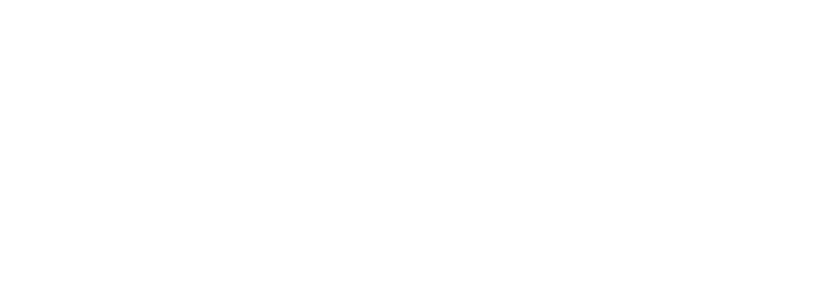
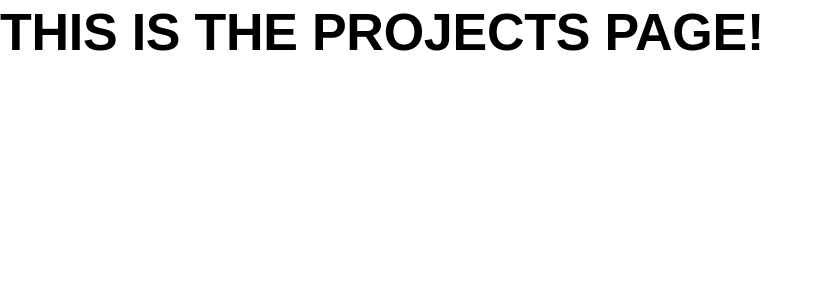
Before and after one commit to AplUSAndmINUS/terence-waters-ionic, a React (Create React App) app: page /projects in a window 1280 px wide. Shown: the top 300 px of the page, without its empty margins (0-823 px from the left). Built offline with nearby package versions, Linux system fonts and the light colour scheme; a web font is replaced by a local one.

Commit message:
added fallback and redirects for 404

```diff
--- a/src/App.tsx
+++ b/src/App.tsx
@@ -14,6 +14,7 @@ import Music from './pages/Music/Music';
 import NotFound from './pages/404/404';
 import Photography from './pages/Projects/Photography/Photography';
 import Portfolio from './pages/Portfolio/Portfolio';
+import Projects from './pages/Projects/Projects';
 import SkinPage from './pages/SkinPage/SkinPage';
 import './theme/main.scss';
 
@@ -45,9 +46,7 @@ const App: React.FC = () => (
     <IonReactRouter>
       <IonRouterOutlet>
         <Route exact path="/" component={SkinPage} />
-        <Route exact path="/home">
-          <Redirect to="/" />
-        </Route>
+        <Route exact path="/home" render={() => <Redirect to="/" />} />
         <Route exact path="/404" component={NotFound} />
         <Route exact path="/about" component={About} />
         <Route exact path="/portfolio/artwork" component={Artwork} />
@@ -60,6 +59,8 @@ const App: React.FC = () => (
         <Route exact path="/music" component={Music} />
         <Route exact path="/portfolio/photography" component={Photography} />
         <Route exact path="/portfolio" component={Portfolio} />
+        <Route exact path="/projects" component={Projects} />
+        <Route render={() => <Redirect to="/404" />} />
       </IonRouterOutlet>
     </IonReactRouter>
   </IonApp>
--- /dev/null
+++ b/src/pages/Projects/Projects.tsx
@@ -0,0 +1,9 @@
+import React from 'react';
+
+export const Projects: React.FC = () => {
+  return (
+    <h1>This is the Projects Page!</h1>
+  )
+};
+
+export default Projects;
```
Also changed, not shown: src/pages/Projects/Portfolio.tsx (deleted, +0 -9 lines).
